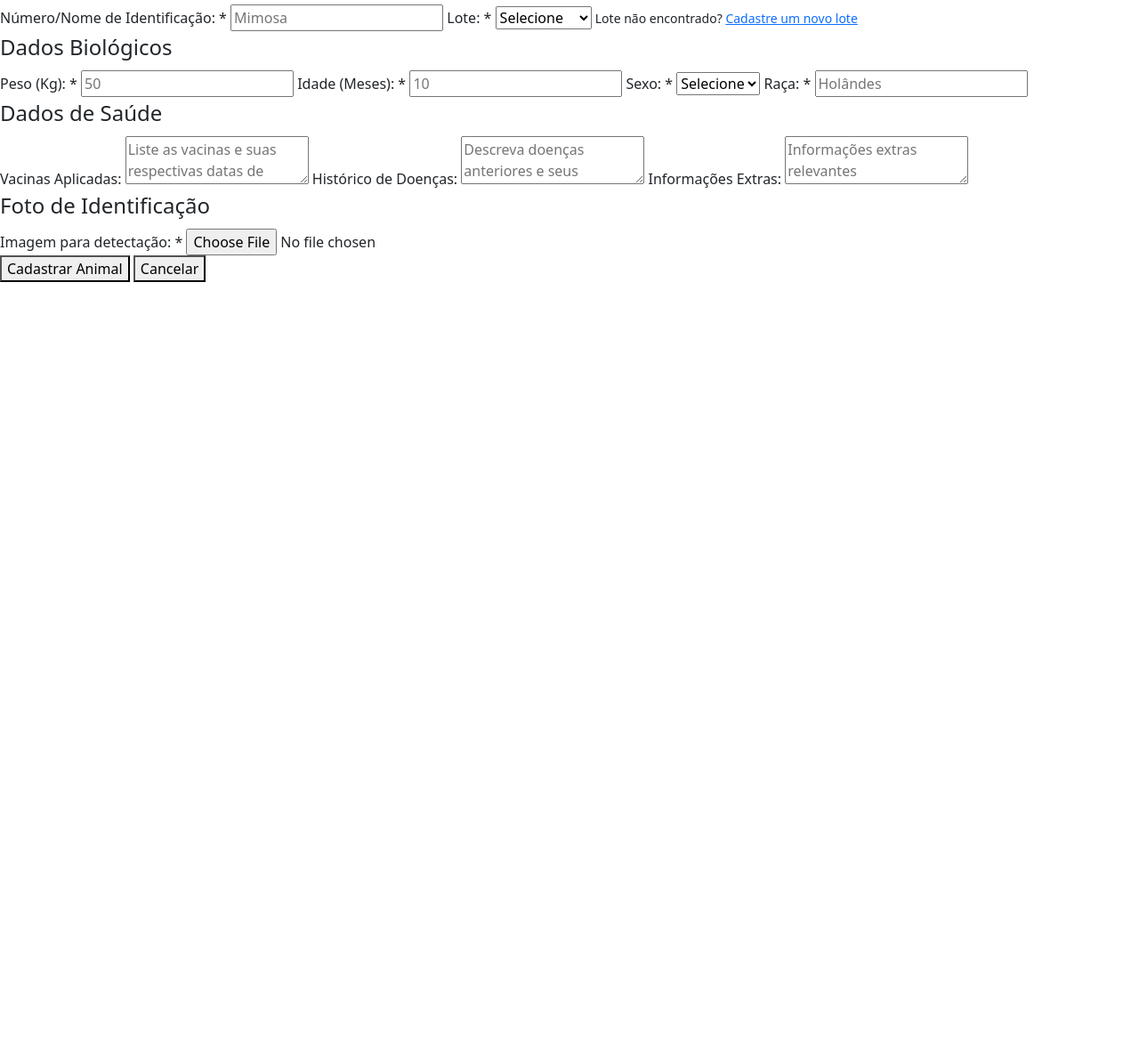
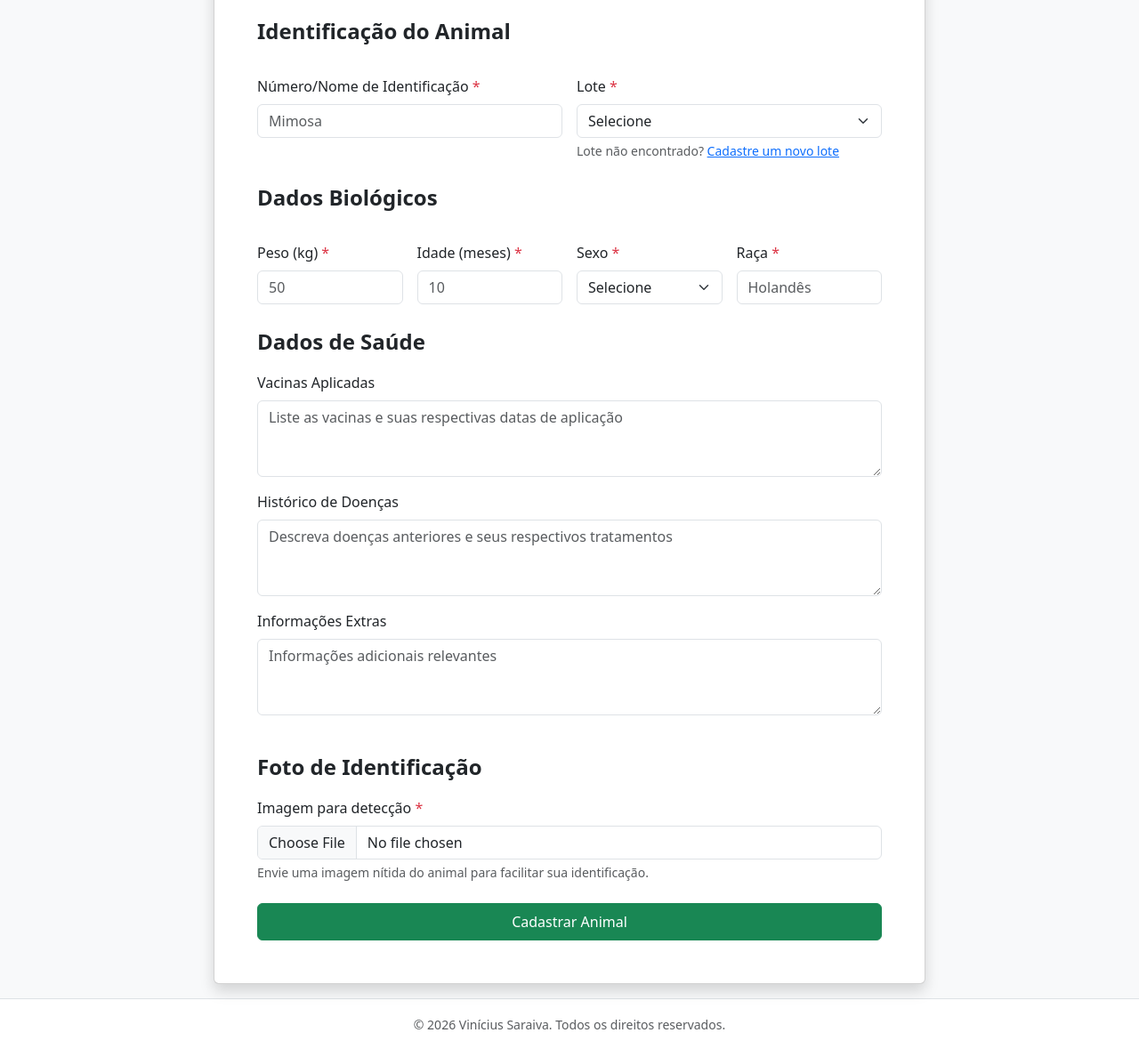
Before and after one commit to bernardo-vinicius/PPOII_VINICIUS, a website: page client/src/pages/animals/create.html in a window 1280 px wide. Shown: the part 119-1298 px from the top of the page at 89% size. Before the commit the page ends 800 px from the top, so only its background shows below. Drawn offline with nearby package versions, Linux system fonts and the light colour scheme.

Commit message:
feat: add new bootstrap styles

```diff
--- a/client/src/pages/animals/create.html
+++ b/client/src/pages/animals/create.html
@@ -4,6 +4,10 @@
     <meta charset="UTF-8" />
     <meta name="viewport" content="width=device-width, initial-scale=1.0" />
     <title>Cadastro de Animal</title>
+    <link
+      rel="stylesheet"
+      href="https://cdn.jsdelivr.net/npm/bootstrap-icons@1.13.1/font/bootstrap-icons.min.css"
+    />
     <link
       href="https://cdn.jsdelivr.net/npm/bootstrap@5.3.8/dist/css/bootstrap.min.css"
       rel="stylesheet"
@@ -17,114 +21,224 @@
       defer
     ></script>
   </head>
-  <body>
-    <header>
-      <a href="../account/control.html">Voltar ao Painel de Controle</a>
-      <h1>Cadastrar Novo Animal</h1>
+
+  <body class="bg-light d-flex flex-column min-vh-100">
+    <header class="bg-white border-bottom shadow-sm">
+      <div class="container d-flex align-items-center gap-3 py-3">
+        <a
+          href="../account/control.html"
+          class="btn btn-outline-secondary"
+          aria-label="Voltar ao painel de controle"
+        >
+          <i class="bi bi-arrow-left"></i>
+        </a>
+
+        <h1 class="h4 mb-0">NeoBov - Cadastro de Animal</h1>
+      </div>
     </header>
-    <main>
-      <form method="post">
+
+    <main
+      class="d-flex justify-content-center align-items-center flex-grow-1 my-3"
+    >
+      <!-- TODO: mover o max-width para uma classe CSS -->
+      <div class="card shadow p-5 w-100" style="max-width: 800px">
+        <form method="post" enctype="multipart/form-data" class="vstack gap-4">
           <fieldset>
-          <legend>Identificação do Animal</legend>
+            <legend class="fs-4 fw-semibold mb-3">
+              Identificação do Animal
+            </legend>
 
-          <label for="name">Número/Nome de Identificação: *</label>
+            <div class="row g-3">
+              <div class="col-md-6">
+                <label for="name" class="form-label">
+                  Número/Nome de Identificação
+                  <span class="text-danger">*</span>
+                </label>
+
                 <input
                   type="text"
+                  class="form-control"
                   id="name"
                   name="name"
                   placeholder="Mimosa"
                   required
                 />
+              </div>
 
-          <label for="lot">Lote: *</label>
-          <select name="lot" id="lot" required>
+              <div class="col-md-6">
+                <label for="lot" class="form-label">
+                  Lote
+                  <span class="text-danger">*</span>
+                </label>
+
+                <select class="form-select" id="lot" name="lot" required>
                   <option value="" selected disabled>Selecione</option>
 
-            <!-- Valores 'option' provenientes do backend (tabela lotes) -->
-            <option value="teste">*Lote Teste</option>
+                  <!-- Valores provenientes do backend -->
+                  <option value="teste">Lote Teste</option>
                 </select>
-          <small>
+
+                <div class="form-text">
                   Lote não encontrado?
-            <a href="../lots/create.html">Cadastre um novo lote</a>
-          </small>
+                  <a href="../lots/create.html"> Cadastre um novo lote </a>
+                </div>
+              </div>
+            </div>
           </fieldset>
 
           <fieldset>
-          <legend>Dados Biológicos</legend>
+            <legend class="fs-4 fw-semibold mb-3">Dados Biológicos</legend>
 
-          <label for="weight">Peso (Kg): *</label>
+            <div class="row g-3">
+              <div class="col-md-3">
+                <label for="weight" class="form-label">
+                  Peso (kg)
+                  <span class="text-danger">*</span>
+                </label>
+
                 <input
                   type="number"
+                  class="form-control"
                   id="weight"
                   name="weight"
                   min="1"
                   placeholder="50"
                   required
                 />
+              </div>
 
-          <label for="age">Idade (Meses): *</label>
+              <div class="col-md-3">
+                <label for="age" class="form-label">
+                  Idade (meses)
+                  <span class="text-danger">*</span>
+                </label>
+
                 <input
                   type="number"
+                  class="form-control"
                   id="age"
                   name="age"
                   min="1"
                   placeholder="10"
                   required
                 />
+              </div>
 
-          <label for="sex">Sexo: *</label>
-          <select id="sex" name="sex" required>
+              <div class="col-md-3">
+                <label for="sex" class="form-label">
+                  Sexo
+                  <span class="text-danger">*</span>
+                </label>
+
+                <select class="form-select" id="sex" name="sex" required>
                   <option value="" selected disabled>Selecione</option>
                   <option value="male">Macho</option>
                   <option value="female">Fêmea</option>
                 </select>
+              </div>
 
-          <!-- Este campo pode ser select, dependendo da quantidade de raças -->
-          <label for="breed">Raça: *</label>
+              <div class="col-md-3">
+                <label for="breed" class="form-label">
+                  Raça
+                  <span class="text-danger">*</span>
+                </label>
+
                 <input
                   type="text"
+                  class="form-control"
                   id="breed"
                   name="breed"
-            placeholder="Holândes"
+                  placeholder="Holandês"
                   required
                 />
+              </div>
+            </div>
           </fieldset>
 
           <fieldset>
-          <legend>Dados de Saúde</legend>
+            <legend class="fs-4 fw-semibold mb-3">Dados de Saúde</legend>
 
-          <label for="vaccines">Vacinas Aplicadas:</label>
+            <div class="mb-3">
+              <label for="vaccines" class="form-label">
+                Vacinas Aplicadas
+              </label>
+
               <textarea
+                class="form-control"
                 id="vaccines"
                 name="vaccines"
+                rows="3"
                 placeholder="Liste as vacinas e suas respectivas datas de aplicação"
               ></textarea>
+            </div>
 
-          <label for="diseases">Histórico de Doenças:</label>
+            <div class="mb-3">
+              <label for="diseases" class="form-label">
+                Histórico de Doenças
+              </label>
+
               <textarea
+                class="form-control"
                 id="diseases"
                 name="diseases"
+                rows="3"
                 placeholder="Descreva doenças anteriores e seus respectivos tratamentos"
               ></textarea>
+            </div>
 
-          <label for="extras">Informações Extras:</label>
+            <div class="mb-3">
+              <label for="extras" class="form-label">
+                Informações Extras
+              </label>
+
               <textarea
+                class="form-control"
                 id="extras"
                 name="extras"
-            placeholder="Informações extras relevantes"
+                rows="3"
+                placeholder="Informações adicionais relevantes"
               ></textarea>
+            </div>
           </fieldset>
 
           <fieldset>
-          <legend>Foto de Identificação</legend>
+            <legend class="fs-4 fw-semibold mb-3">Foto de Identificação</legend>
 
-          <label for="image">Imagem para detectação: *</label>
-          <input type="file" name="image" id="image" required />
+            <div>
+              <label for="image" class="form-label">
+                Imagem para detecção
+                <span class="text-danger">*</span>
+              </label>
+
+              <input
+                class="form-control"
+                type="file"
+                id="image"
+                name="image"
+                accept="image/*"
+                required
+              />
+
+              <div class="form-text">
+                Envie uma imagem nítida do animal para facilitar sua
+                identificação.
+              </div>
+            </div>
           </fieldset>
 
-        <button type="submit">Cadastrar Animal</button>
-        <button type="reset">Cancelar</button>
+          <button type="submit" class="btn btn-success py-2">
+            Cadastrar Animal
+          </button>
         </form>
+      </div>
     </main>
+
+    <footer class="bg-white border-top py-3 mt-auto">
+      <div class="container text-center">
+        <small class="text-muted">
+          &copy; 2026 Vinícius Saraiva. Todos os direitos reservados.
+        </small>
+      </div>
+    </footer>
   </body>
 </html>
```
Lines whose indentation alone changed are shown as unchanged.
